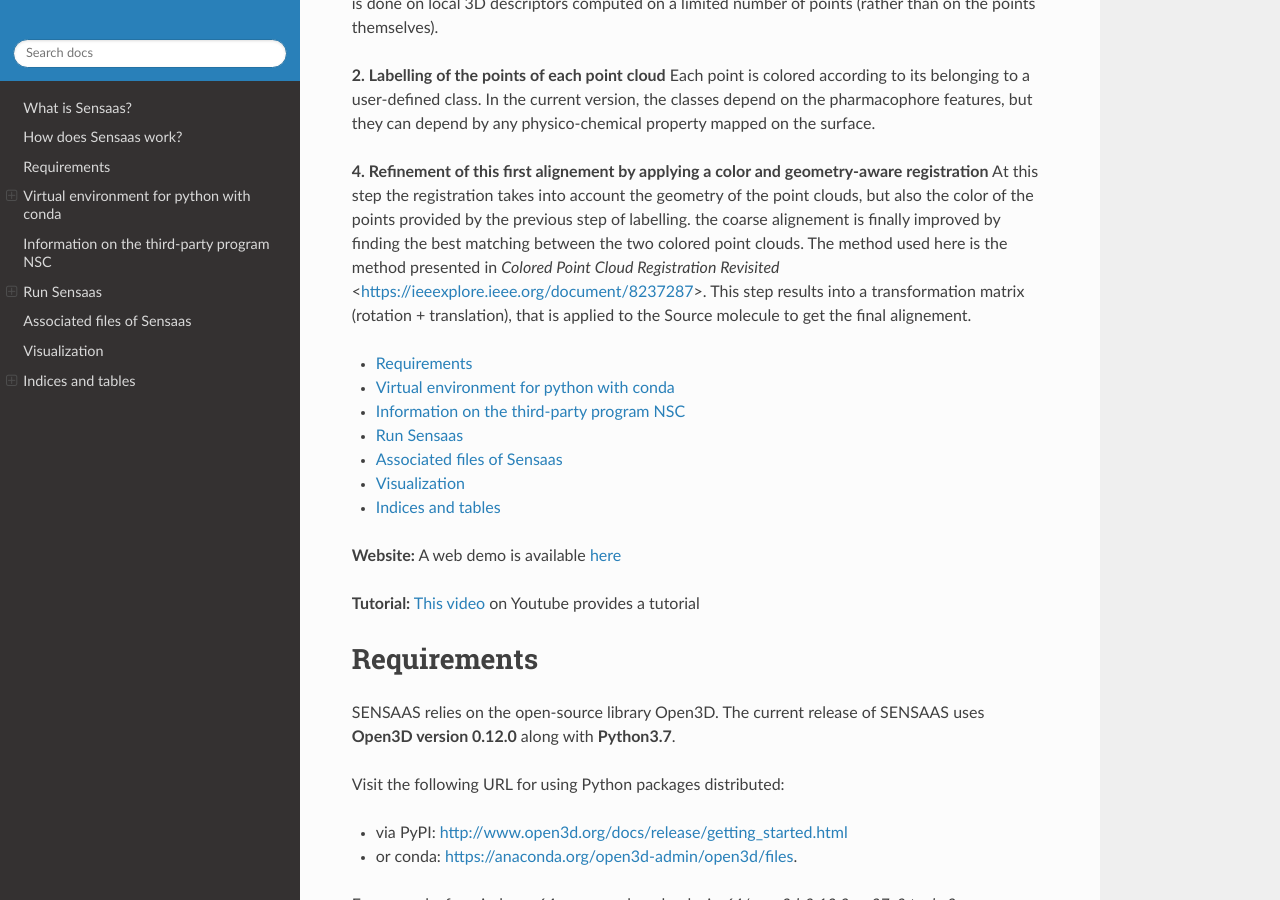
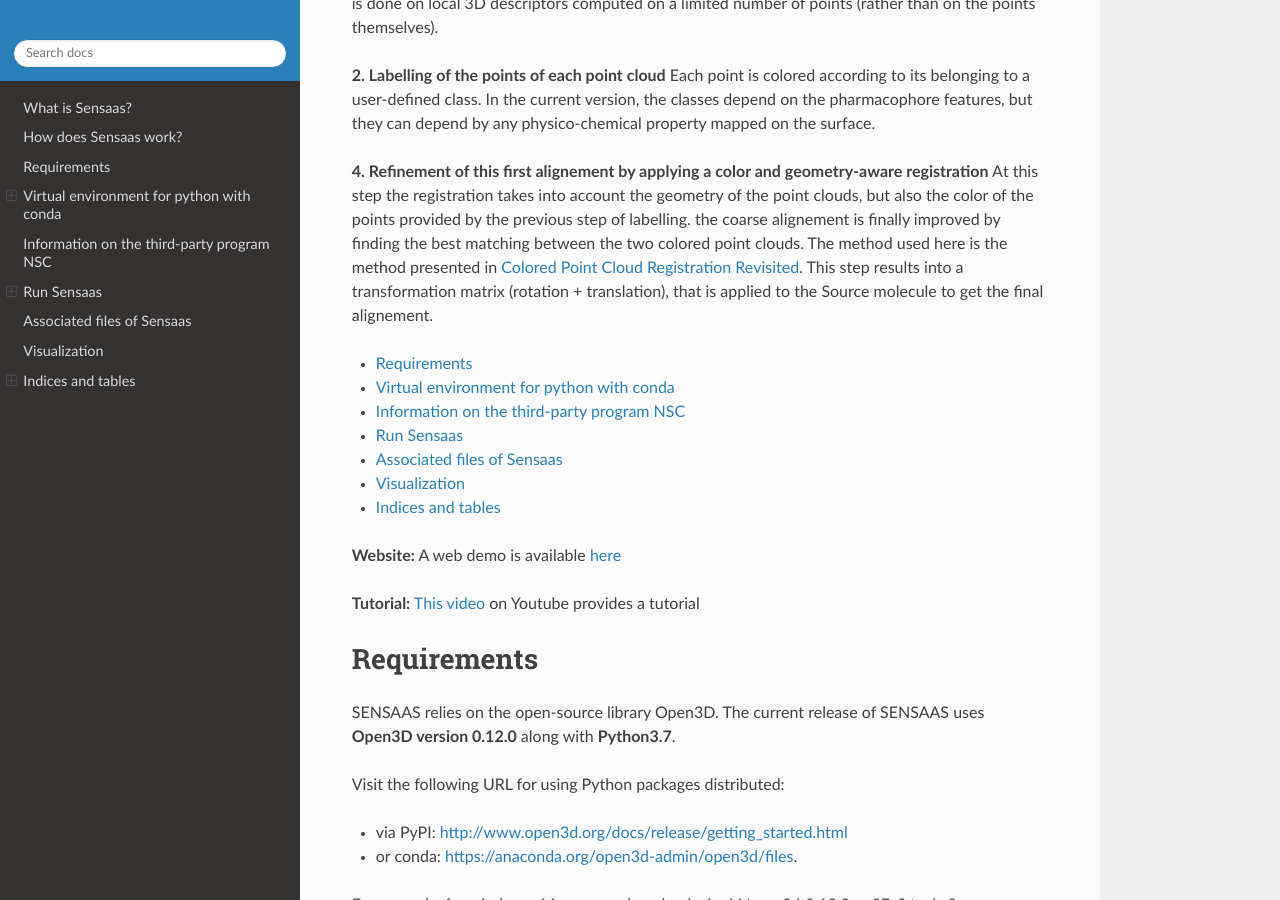
Before and after one commit to SENSAAS/sensaas, a Sphinx documentation site: the page built from docs/index.rst, in a window 1280 px wide and 900 px high, scrolled down 1124 px. Built offline with Sphinx 7.4.7 and the Read the Docs theme 2.0.0, drawn with Linux system fonts in a browser that asks for light colours.

Commit message:
Update index.rst

```diff
--- a/docs/index.rst
+++ b/docs/index.rst
@@ -37,7 +37,7 @@ geometry only. The matching is done on local 3D descriptors computed on a limite
 **2. Labelling of the points of each point cloud** Each point is colored according to its belonging to a user-defined class. In the current version, the classes depend on the pharmacophore features, but they can depend by any physico-chemical property mapped on the surface.
 
 **4. Refinement of this first alignement by applying a color and geometry-aware registration** At this step the registration takes into account the geometry of the point clouds, but also the color of the points provided by the previous step of labelling. the coarse alignement is finally improved by finding the best matching between
-the two colored point clouds. The method used here is the method presented in `Colored Point Cloud Registration Revisited` <https://ieeexplore.ieee.org/document/8237287>.
+the two colored point clouds. The method used here is the method presented in `Colored Point Cloud Registration Revisited <https://ieeexplore.ieee.org/document/8237287>`_.
 This step results into a transformation matrix (rotation + translation), that is applied to the Source molecule to get the final alignement.
 
 
```
